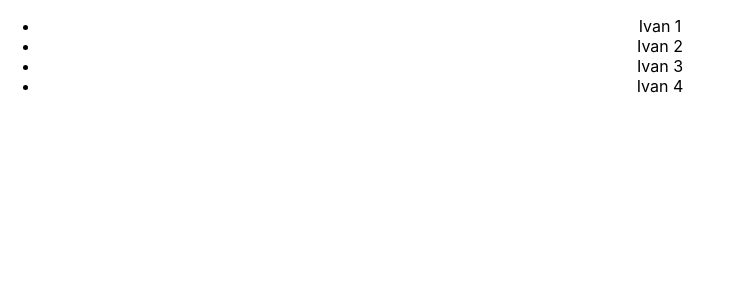
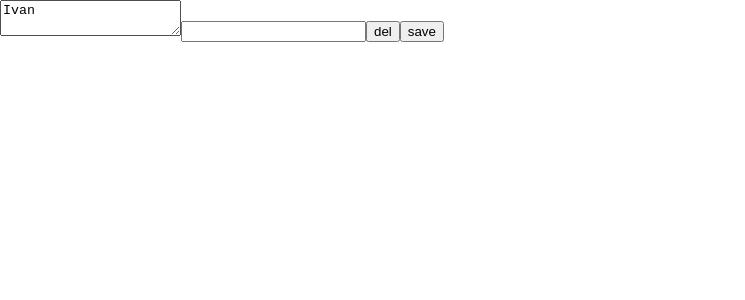
Before and after one commit to m-diana-dev/vanilla-js, a React (Create React App) app: page / in a window 1280 px wide. Shown: the top 300 px of the page, without its empty margins (0-745 px from the left). Built offline with nearby package versions, Linux system fonts and the light colour scheme.

Commit message:
06 - callback, onClick, onChange, onBlur

```diff
--- /dev/null
+++ b/src/06/06.tsx
@@ -0,0 +1,33 @@
+import {ChangeEvent, MouseEvent} from 'react';
+
+// const callback = ():number =>{
+//     alert('hi');
+//     return 12;
+// }
+// window.setTimeout(callback, 1000)
+
+export const User = () => {
+    const userDeleted = (e: MouseEvent<HTMLButtonElement>) =>{
+        console.log(e.currentTarget.name)
+    }
+
+    const onNameChanged = () => {
+        console.log('change')
+    }
+
+    const onAgeChanged = (e:ChangeEvent<HTMLInputElement>) => {
+        console.log('change' + e.currentTarget.value)
+    }
+    const onBlurHandler = () => {
+        console.log('blur lost')
+    }
+
+    return(
+        <div>
+            <textarea onBlur={onBlurHandler} onChange={onNameChanged}>Ivan</textarea>
+            <input onChange={onAgeChanged} type="number"/>
+            <button name='del' onClick={userDeleted}>del</button>
+            <button name='save' onClick={userDeleted}>save</button>
+        </div>
+    )
+}
--- a/src/index.tsx
+++ b/src/index.tsx
@@ -3,13 +3,14 @@ import ReactDOM from 'react-dom/client';
 import './index.css';
 import App from './App';
 import reportWebVitals from './reportWebVitals';
+import {User} from "./06/06";
 
 const root = ReactDOM.createRoot(
   document.getElementById('root') as HTMLElement
 );
 root.render(
   <React.StrictMode>
-    <App />
+    <User />
   </React.StrictMode>
 );
 
```
Also changed, not shown: 1 other file (tests, documents, lock files or other folders).
